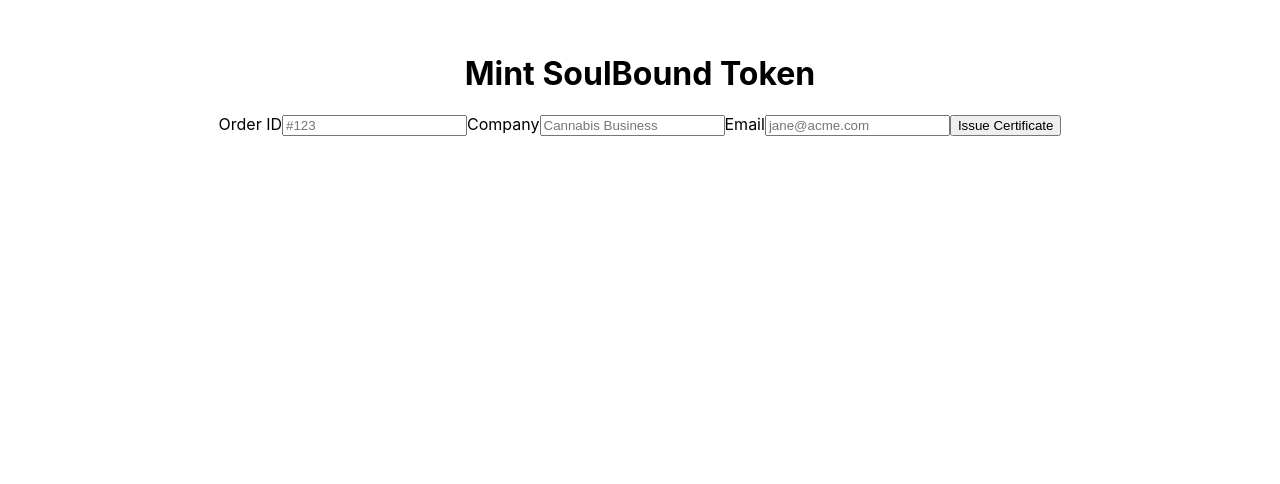
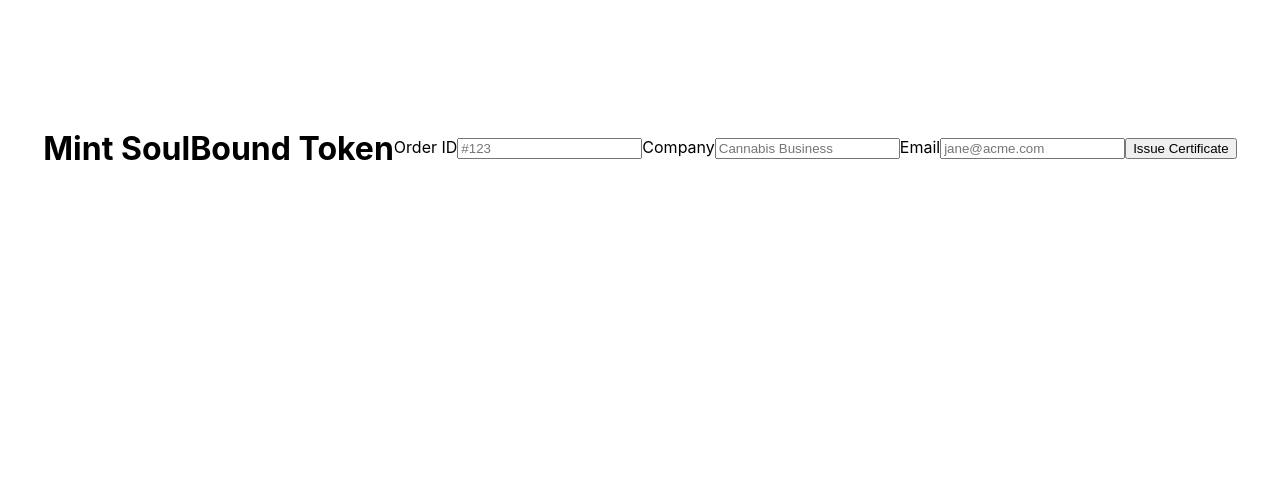
Before and after one commit to MatiFalcone/algorand-soulbound-frontend, a Next.js app: page /playground in a window 1280 px wide. Shown: the part 316-800 px from the top of the page. Built offline with nearby package versions, Linux system fonts and the light colour scheme.

Commit message:
centered

```diff
--- a/components/Form.tsx
+++ b/components/Form.tsx
@@ -1,8 +1,8 @@
 import { Formik, Field, Form } from 'formik';
 
 export const Basic = () => (
-  <div>
-    <center><h1>Mint SoulBound Token</h1></center>
+  <div style={{display: 'flex',  justifyContent:'center', alignItems:'center', height: '100vh'}}>
+    <h1>Mint SoulBound Token</h1>
     <Formik
       initialValues={{
         orderId: '',
```
Also changed, not shown: pages/index.tsx (+7 -7 lines).
